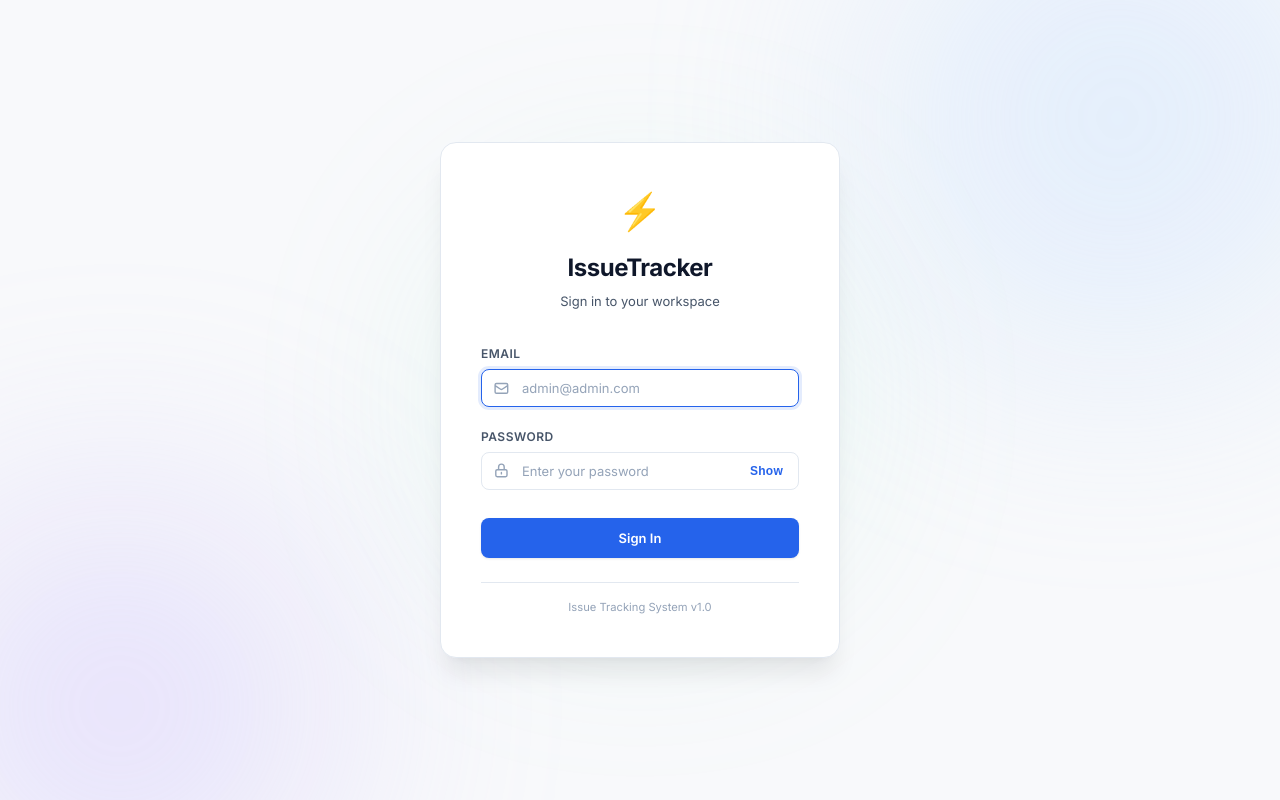
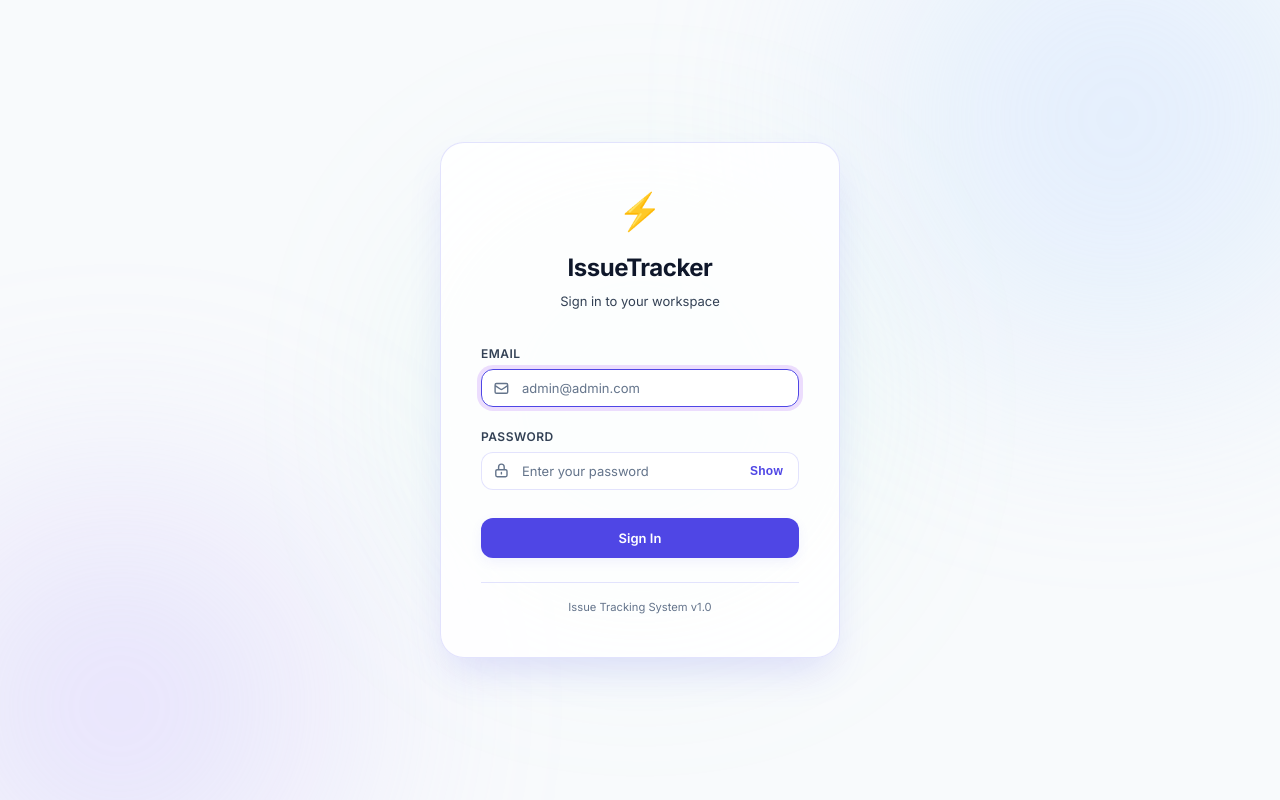
Before and after one commit to Samar-365/IssueTrack, a React (Vite) app in the folder frontend/: page /login in a window 1280 px wide. Built offline with nearby package versions, Linux system fonts and the light colour scheme.

Commit message:
style: apply vibrant maximalism design system with gradient glass cards, neon badges, and mesh background

```diff
--- a/frontend/src/index.css
+++ b/frontend/src/index.css
@@ -6,59 +6,70 @@
 @import url('https://fonts.googleapis.com/css2?family=Inter:wght@400;500;600;700;800&display=swap');
 
 /* --- CSS Custom Properties --- */
+/* --- CSS Custom Properties --- */
 :root {
   /* Surface Colors */
-  --color-bg-primary: #f8f9fb;
-  --color-bg-secondary: #ffffff;
-  --color-bg-tertiary: #f1f3f7;
-  --color-bg-card: #ffffff;
-  --color-bg-hover: #f1f5f9;
+  --color-bg-primary: #f8fafc;
+  --color-bg-secondary: rgba(255, 255, 255, 0.85);
+  --color-bg-tertiary: #f1f5f9;
+  --color-bg-card: rgba(255, 255, 255, 0.88);
+  --color-bg-hover: rgba(99, 102, 241, 0.08);
   --color-bg-elevated: #ffffff;
 
-  /* Accent Colors */
-  --color-accent-blue: #2563eb;
-  --color-accent-blue-hover: #1d4ed8;
-  --color-accent-blue-light: #eff6ff;
-  --color-accent-violet: #7c3aed;
-  --color-accent-violet-light: #f5f3ff;
-  --color-accent-emerald: #059669;
-  --color-accent-emerald-light: #ecfdf5;
-  --color-accent-amber: #d97706;
-  --color-accent-amber-light: #fffbeb;
-  --color-accent-rose: #e11d48;
-  --color-accent-rose-light: #fff1f2;
-  --color-accent-cyan: #0891b2;
+  /* Accent Colors - Ultra Vibrant Maximalist Palette */
+  --color-accent-blue: #4f46e5;
+  --color-accent-blue-hover: #4338ca;
+  --color-accent-blue-light: #eef2ff;
+  --color-accent-violet: #9333ea;
+  --color-accent-violet-light: #f3e8ff;
+  --color-accent-emerald: #10b981;
+  --color-accent-emerald-light: #d1fae5;
+  --color-accent-amber: #f59e0b;
+  --color-accent-amber-light: #fef3c7;
+  --color-accent-rose: #f43f5e;
+  --color-accent-rose-light: #ffe4e6;
+  --color-accent-cyan: #06b6d4;
+  --color-accent-pink: #ec4899;
+
+  /* Maximalist Gradients */
+  --gradient-primary: linear-gradient(135deg, #6366f1 0%, #a855f7 50%, #ec4899 100%);
+  --gradient-hover: linear-gradient(135deg, #4f46e5 0%, #9333ea 50%, #db2777 100%);
+  --gradient-card-border: linear-gradient(135deg, rgba(99, 102, 241, 0.3), rgba(236, 72, 153, 0.3));
+  --gradient-text: linear-gradient(135deg, #4f46e5 0%, #9333ea 50%, #ec4899 100%);
 
   /* Text Colors */
   --color-text-primary: #0f172a;
-  --color-text-secondary: #475569;
-  --color-text-muted: #94a3b8;
+  --color-text-secondary: #334155;
+  --color-text-muted: #64748b;
   --color-text-inverse: #ffffff;
 
   /* Border Colors */
-  --color-border: #e2e8f0;
-  --color-border-hover: #cbd5e1;
-  --color-border-focus: var(--color-accent-blue);
+  --color-border: rgba(99, 102, 241, 0.18);
+  --color-border-hover: rgba(168, 85, 247, 0.35);
+  --color-border-focus: #8b5cf6;
 
   /* Priority Colors */
-  --color-priority-low: #059669;
-  --color-priority-medium: #2563eb;
-  --color-priority-high: #d97706;
-  --color-priority-critical: #e11d48;
+  --color-priority-low: #10b981;
+  --color-priority-medium: #3b82f6;
+  --color-priority-high: #f59e0b;
+  --color-priority-critical: #f43f5e;
 
   /* Status Colors */
   --color-status-open: #6366f1;
-  --color-status-in-progress: #2563eb;
-  --color-status-testing: #d97706;
-  --color-status-resolved: #059669;
+  --color-status-in-progress: #3b82f6;
+  --color-status-testing: #f59e0b;
+  --color-status-resolved: #10b981;
   --color-status-closed: #64748b;
 
-  /* Shadows */
-  --shadow-xs: 0 1px 2px rgba(0, 0, 0, 0.04);
-  --shadow-sm: 0 1px 3px rgba(0, 0, 0, 0.06), 0 1px 2px rgba(0, 0, 0, 0.04);
-  --shadow-md: 0 4px 6px -1px rgba(0, 0, 0, 0.06), 0 2px 4px -2px rgba(0, 0, 0, 0.04);
-  --shadow-xl: 0 20px 25px -5px rgba(0, 0, 0, 0.08), 0 8px 10px -6px rgba(0, 0, 0, 0.04);
-  --shadow-focus: 0 0 0 3px rgba(37, 99, 235, 0.12);
+  /* Expressive Maximalist Shadows */
+  --shadow-xs: 0 2px 4px rgba(99, 102, 241, 0.06);
+  --shadow-sm: 0 4px 12px rgba(99, 102, 241, 0.08);
+  --shadow-md: 0 8px 24px rgba(168, 85, 247, 0.12);
+  --shadow-xl: 0 20px 40px -10px rgba(99, 102, 241, 0.2);
+  --shadow-glow-primary: 0 0 20px rgba(168, 85, 247, 0.35);
+  --shadow-glow-cyan: 0 0 20px rgba(6, 182, 212, 0.35);
+  --shadow-glow-pink: 0 0 20px rgba(236, 72, 153, 0.35);
+  --shadow-focus: 0 0 0 4px rgba(168, 85, 247, 0.2);
 
   /* Typography */
   --font-family: 'Inter', -apple-system, BlinkMacSystemFont, 'Segoe UI', sans-serif;
@@ -83,38 +94,47 @@
   --space-12: 3rem;
 
   /* Border Radius */
-  --radius-sm: 6px;
-  --radius-md: 8px;
-  --radius-lg: 12px;
-  --radius-xl: 16px;
+  --radius-sm: 8px;
+  --radius-md: 12px;
+  --radius-lg: 18px;
+  --radius-xl: 24px;
   --radius-full: 9999px;
 
   /* Transitions */
-  --transition-fast: 120ms ease;
-  --transition-normal: 200ms ease;
-  --transition-slow: 350ms ease;
+  --transition-fast: 150ms cubic-bezier(0.4, 0, 0.2, 1);
+  --transition-normal: 250ms cubic-bezier(0.4, 0, 0.2, 1);
+  --transition-slow: 400ms cubic-bezier(0.4, 0, 0.2, 1);
 
   /* Layout */
-  --sidebar-width: 248px;
-  --header-height: 56px;
+  --sidebar-width: 260px;
+  --header-height: 64px;
 }
 
-/* --- Dark Theme Overrides --- */
+/* --- Dark Theme Overrides - Cyber Maximalist --- */
 [data-theme="dark"] {
-  --color-bg-primary: #0b0f19;
-  --color-bg-secondary: #111827;
-  --color-bg-tertiary: #1f2937;
-  --color-bg-card: #111827;
-  --color-bg-hover: #1f2937;
-  --color-bg-elevated: #1f2937;
+  --color-bg-primary: #070913;
+  --color-bg-secondary: rgba(15, 20, 38, 0.85);
+  --color-bg-tertiary: #141b2d;
+  --color-bg-card: rgba(17, 24, 45, 0.78);
+  --color-bg-hover: rgba(168, 85, 247, 0.15);
+  --color-bg-elevated: #1a2238;
 
-  --color-text-primary: #f9fafb;
-  --color-text-secondary: #d1d5db;
-  --color-text-muted: #6b7280;
-  --color-text-inverse: #0f172a;
+  --gradient-primary: linear-gradient(135deg, #818cf8 0%, #c084fc 50%, #f472b6 100%);
+  --gradient-hover: linear-gradient(135deg, #6366f1 0%, #a855f7 50%, #ec4899 100%);
+  --gradient-card-border: linear-gradient(135deg, rgba(168, 85, 247, 0.4), rgba(6, 182, 212, 0.4));
+  --gradient-text: linear-gradient(135deg, #a855f7 0%, #f472b6 50%, #38bdf8 100%);
 
-  --color-border: #1f2937;
-  --color-border-hover: #374151;
+  --color-text-primary: #f8fafc;
+  --color-text-secondary: #cbd5e1;
+  --color-text-muted: #94a3b8;
+  --color-text-inverse: #070913;
+
+  --color-border: rgba(168, 85, 247, 0.22);
+  --color-border-hover: rgba(236, 72, 153, 0.45);
+
+  --shadow-sm: 0 4px 20px rgba(0, 0, 0, 0.4);
+  --shadow-md: 0 8px 30px rgba(168, 85, 247, 0.25);
+  --shadow-xl: 0 20px 50px rgba(0, 0, 0, 0.6);
 }
 
 /* --- Reset & Base --- */
@@ -136,6 +156,12 @@ html {
 body {
   font-family: var(--font-family);
   background: var(--color-bg-primary);
+  background-image:
+    radial-gradient(at 0% 0%, rgba(99, 102, 241, 0.15) 0px, transparent 50%),
+    radial-gradient(at 100% 0%, rgba(236, 72, 153, 0.15) 0px, transparent 50%),
+    radial-gradient(at 100% 100%, rgba(6, 182, 212, 0.15) 0px, transparent 50%),
+    radial-gradient(at 0% 100%, rgba(168, 85, 247, 0.15) 0px, transparent 50%);
+  background-attachment: fixed;
   color: var(--color-text-primary);
   min-height: 100vh;
   line-height: 1.6;
@@ -174,14 +200,31 @@ a:hover {
 /* --- Glass Card --- */
 .glass-card {
   background: var(--color-bg-card);
+  backdrop-filter: blur(16px) saturate(180%);
+  -webkit-backdrop-filter: blur(16px) saturate(180%);
   border: 1px solid var(--color-border);
   border-radius: var(--radius-lg);
   box-shadow: var(--shadow-sm);
-  transition: box-shadow var(--transition-normal);
+  transition: all var(--transition-normal);
+  position: relative;
+  overflow: hidden;
+}
+
+.glass-card::before {
+  content: '';
+  position: absolute;
+  top: 0;
+  left: 0;
+  right: 0;
+  height: 3px;
+  background: var(--gradient-primary);
+  opacity: 0.85;
 }
 
 .glass-card:hover {
-  box-shadow: var(--shadow-md);
+  box-shadow: var(--shadow-md), var(--shadow-glow-primary);
+  transform: translateY(-2px);
+  border-color: var(--color-border-hover);
 }
 
 /* --- Buttons --- */
@@ -190,56 +233,64 @@ a:hover {
   align-items: center;
   justify-content: center;
   gap: var(--space-2);
-  padding: 7px var(--space-4);
+  padding: 8px var(--space-5);
   font-family: var(--font-family);
   font-size: var(--font-size-sm);
-  font-weight: 500;
+  font-weight: 600;
   border: 1px solid transparent;
   border-radius: var(--radius-md);
   cursor: pointer;
   transition: all var(--transition-fast);
   white-space: nowrap;
   line-height: 1.5;
+  letter-spacing: 0.01em;
 }
 
 .btn:disabled {
   opacity: 0.5;
   cursor: not-allowed;
+  transform: none !important;
+  box-shadow: none !important;
 }
 
 .btn-primary {
-  background: var(--color-accent-blue);
-  color: var(--color-text-inverse);
-  border-color: var(--color-accent-blue);
-  box-shadow: var(--shadow-xs);
+  background: var(--gradient-primary);
+  color: #ffffff;
+  border: none;
+  box-shadow: 0 4px 15px -3px rgba(168, 85, 247, 0.45);
 }
 
 .btn-primary:hover:not(:disabled) {
-  background: var(--color-accent-blue-hover);
-  border-color: var(--color-accent-blue-hover);
-  box-shadow: var(--shadow-sm);
+  background: var(--gradient-hover);
+  box-shadow: 0 6px 20px -2px rgba(236, 72, 153, 0.55);
+  transform: translateY(-2px) scale(1.02);
 }
 
 .btn-secondary {
   background: var(--color-bg-secondary);
+  backdrop-filter: blur(12px);
   color: var(--color-text-primary);
-  border-color: var(--color-border);
+  border: 1px solid var(--color-border);
+  box-shadow: var(--shadow-xs);
 }
 
 .btn-secondary:hover:not(:disabled) {
-  background: var(--color-bg-tertiary);
+  background: var(--color-bg-hover);
   border-color: var(--color-border-hover);
+  transform: translateY(-1px);
 }
 
 .btn-danger {
-  background: var(--color-accent-rose);
-  color: var(--color-text-inverse);
-  border-color: var(--color-accent-rose);
+  background: linear-gradient(135deg, #f43f5e 0%, #e11d48 100%);
+  color: #ffffff;
+  border: none;
+  box-shadow: 0 4px 14px -2px rgba(244, 63, 94, 0.4);
 }
 
 .btn-danger:hover:not(:disabled) {
-  background: #be123c;
-  border-color: #be123c;
+  background: linear-gradient(135deg, #e11d48 0%, #be123c 100%);
+  box-shadow: 0 6px 18px -1px rgba(225, 29, 72, 0.55);
+  transform: translateY(-2px) scale(1.02);
 }
 
 .btn-ghost {
@@ -364,20 +415,27 @@ a:hover {
   display: inline-flex;
   align-items: center;
   gap: var(--space-1);
-  padding: 2px 8px;
+  padding: 3px 10px;
   font-size: var(--font-size-xs);
-  font-weight: 600;
+  font-weight: 700;
   border-radius: var(--radius-full);
   white-space: nowrap;
+  letter-spacing: 0.02em;
+  box-shadow: var(--shadow-xs);
+  transition: all var(--transition-fast);
 }
 
-.badge-blue { background: #eff6ff; color: #1d4ed8; }
-.badge-violet { background: #f5f3ff; color: #6d28d9; }
-.badge-emerald { background: #ecfdf5; color: #047857; }
-.badge-amber { background: #fffbeb; color: #b45309; }
-.badge-rose { background: #fff1f2; color: #be123c; }
-.badge-slate { background: #f1f5f9; color: #475569; }
-.badge-cyan { background: #ecfeff; color: #0e7490; }
+.badge:hover {
+  transform: translateY(-1px);
+}
+
+.badge-blue { background: rgba(99, 102, 241, 0.15); color: #6366f1; border: 1px solid rgba(99, 102, 241, 0.3); }
+.badge-violet { background: rgba(168, 85, 247, 0.15); color: #a855f7; border: 1px solid rgba(168, 85, 247, 0.3); }
+.badge-emerald { background: rgba(16, 185, 129, 0.15); color: #10b981; border: 1px solid rgba(16, 185, 129, 0.3); }
+.badge-amber { background: rgba(245, 158, 11, 0.15); color: #f59e0b; border: 1px solid rgba(245, 158, 11, 0.3); }
+.badge-rose { background: rgba(244, 63, 94, 0.15); color: #f43f5e; border: 1px solid rgba(244, 63, 94, 0.3); }
+.badge-slate { background: rgba(148, 163, 184, 0.15); color: #64748b; border: 1px solid rgba(148, 163, 184, 0.3); }
+.badge-cyan { background: rgba(6, 182, 212, 0.15); color: #06b6d4; border: 1px solid rgba(6, 182, 212, 0.3); }
 
 /* --- Modal Overlay --- */
 .modal-overlay {
@@ -516,8 +574,11 @@ a:hover {
 .page-title {
   font-size: var(--font-size-3xl);
   font-weight: 800;
-  color: var(--color-text-primary);
+  background: var(--gradient-text);
+  -webkit-background-clip: text;
+  -webkit-text-fill-color: transparent;
   letter-spacing: -0.02em;
+  display: inline-block;
 }
 
 .page-subtitle {
```
Also changed, not shown: frontend/src/App.css (+47 -29 lines).
